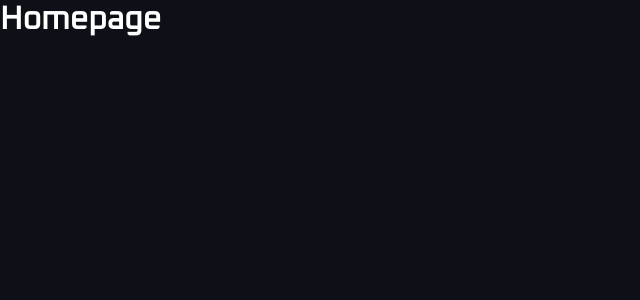
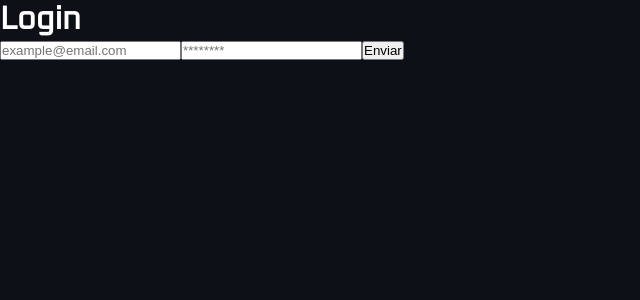
Before and after one commit to Alv4r0Dev13/PW2_Frontend, a React (Create React App) app: page /login in a window 1280 px wide. Shown: the top 300 px of the page, without its empty margins (0-640 px from the left). Built offline with nearby package versions, Linux system fonts and the light colour scheme.

Commit message:
configure routes and api requests

```diff
--- a/package.json
+++ b/package.json
@@ -10,8 +10,10 @@
     "@types/node": "^16.18.104",
     "@types/react": "^18.3.3",
     "@types/react-dom": "^18.3.0",
+    "axios": "^1.7.3",
     "react": "^18.3.1",
     "react-dom": "^18.3.1",
+    "react-router-dom": "^6.26.0",
     "react-scripts": "5.0.1",
     "styled-components": "^6.1.12",
     "typescript": "^4.9.5",
--- a/src/App.tsx
+++ b/src/App.tsx
@@ -2,14 +2,16 @@ import React from 'react';
 import GlobalStyles from './styles'
 import GlobalFonts from './styles/fonts';
 import Homepage from './pages/Homepage';
+import { AppRoutes } from './routes';
+import { BrowserRouter } from 'react-router-dom';
 
 function App() {
   return (
-    <div className="App">
-      <Homepage />
+    <BrowserRouter>
+      <AppRoutes />
       <GlobalFonts />
       <GlobalStyles />
-    </div>
+    </BrowserRouter>
   );
 }
 
--- /dev/null
+++ b/src/pages/Login/index.tsx
@@ -0,0 +1,65 @@
+import React, { useState } from 'react';
+import { useLocation, useNavigate } from 'react-router-dom';
+import axios from '../../services/axios';
+import { setStorage } from '../../services/storage';
+
+const Login = () => {
+  const [email, setEmail] = useState('');
+  const [password, setPassword] = useState('');
+  const [loginError, setLoginError] = useState('');
+
+  const location = useLocation();
+  const navigate = useNavigate();
+
+  async function handleLogin() {
+    await axios
+    .post('/users/login', {email, password})
+    .then(
+      // OK
+      async resp => {
+        await setStorage('user', resp.data.payload);
+        navigate(location.state);
+      },
+
+      // NOT FOUND or SERVER ERROR
+      reason => {
+        const data = reason.response.data;
+        console.log(data);
+        setLoginError(data.message)
+      },
+    )
+    .catch(err => {
+      console.log(err);
+      setLoginError('Ocorreu um erro no servidor')
+    });
+    // const error = await userLogin({email, password});
+    // if (!error)
+    // else setLoginError(error);
+  }
+
+  return (
+    <div style={{color: '#ffffff'}}>
+      <h1>Login</h1>
+      {loginError && <p>{loginError}</p>}
+      <input
+        type="text"
+        name="email"
+        id="email"
+        placeholder="example@email.com"
+        value={email}
+        onChange={e => setEmail(e.target.value)}
+      />
+      <input
+        type="password"
+        name="password"
+        id="password"
+        placeholder="********"
+        value={password}
+        onChange={e => setPassword(e.target.value)}
+      />
+      <button type="button" onClick={handleLogin}>Enviar</button>
+    </div>
+  );
+}
+
+export default Login;
--- /dev/null
+++ b/src/routes/index.tsx
@@ -0,0 +1,14 @@
+import {
+  Route,
+  Routes,
+} from 'react-router-dom';
+import Homepage from '../pages/Homepage';
+import Login from '../pages/Login';
+import PrivateRoute from './private';
+
+export const AppRoutes = () => (
+  <Routes>
+    <Route path="/" element={<PrivateRoute><Homepage /></PrivateRoute>} />
+    <Route path="/login" element={<Login />} />
+  </Routes>
+);
--- /dev/null
+++ b/src/routes/private.tsx
@@ -0,0 +1,14 @@
+import React from 'react';
+import { Navigate, useLocation } from 'react-router-dom';
+import { PrivateRouteI } from '../utils/components';
+import { getStorage } from '../services/storage';
+
+export const PrivateRoute: React.FC<PrivateRouteI> = ({ children }) => {
+  const location = useLocation();
+  const user = getStorage('user');
+  if (!user) return <Navigate to="/login" state={location.pathname} />
+
+  return children;
+}
+
+export default PrivateRoute;
--- /dev/null
+++ b/src/services/axios.ts
@@ -0,0 +1,6 @@
+import axios from 'axios';
+
+export default axios.create({
+  baseURL: 'http://localhost:3001/',
+  headers: { 'Access-Control-Allow-Origin': '*' },
+});
--- /dev/null
+++ b/src/services/storage.ts
@@ -0,0 +1,11 @@
+export function getStorage(key: string) {
+  return JSON.parse(localStorage.getItem(key) || 'null');
+}
+
+export function setStorage(key: string, data: unknown) {
+  localStorage.setItem(key, JSON.stringify(data));
+}
+
+export function removeStorage(key: string) {
+  localStorage.removeItem(key);
+}
--- /dev/null
+++ b/src/utils/components.ts
@@ -0,0 +1,5 @@
+import type { ReactElement } from 'react';
+
+export interface PrivateRouteI {
+  children: ReactElement<any, any> | null;
+}
```
Also changed, not shown: biome.json (+6 -1 lines), 2 other files (tests, documents, lock files or other folders).
